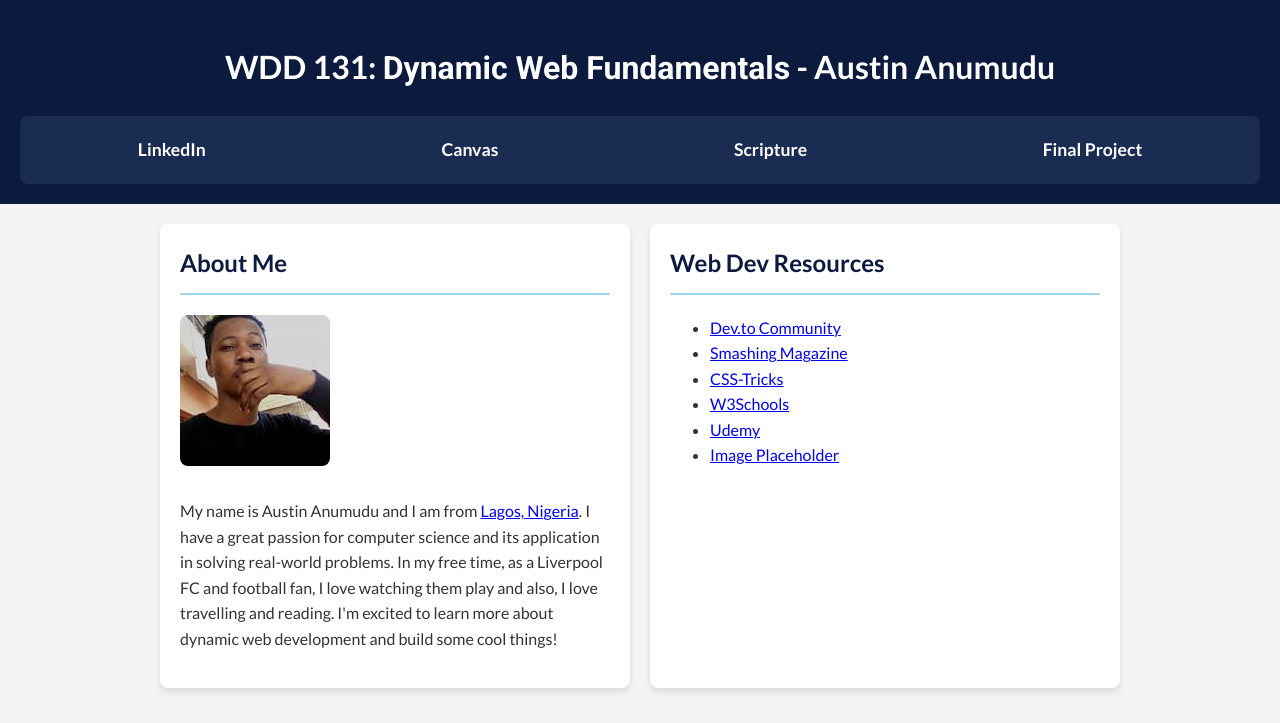
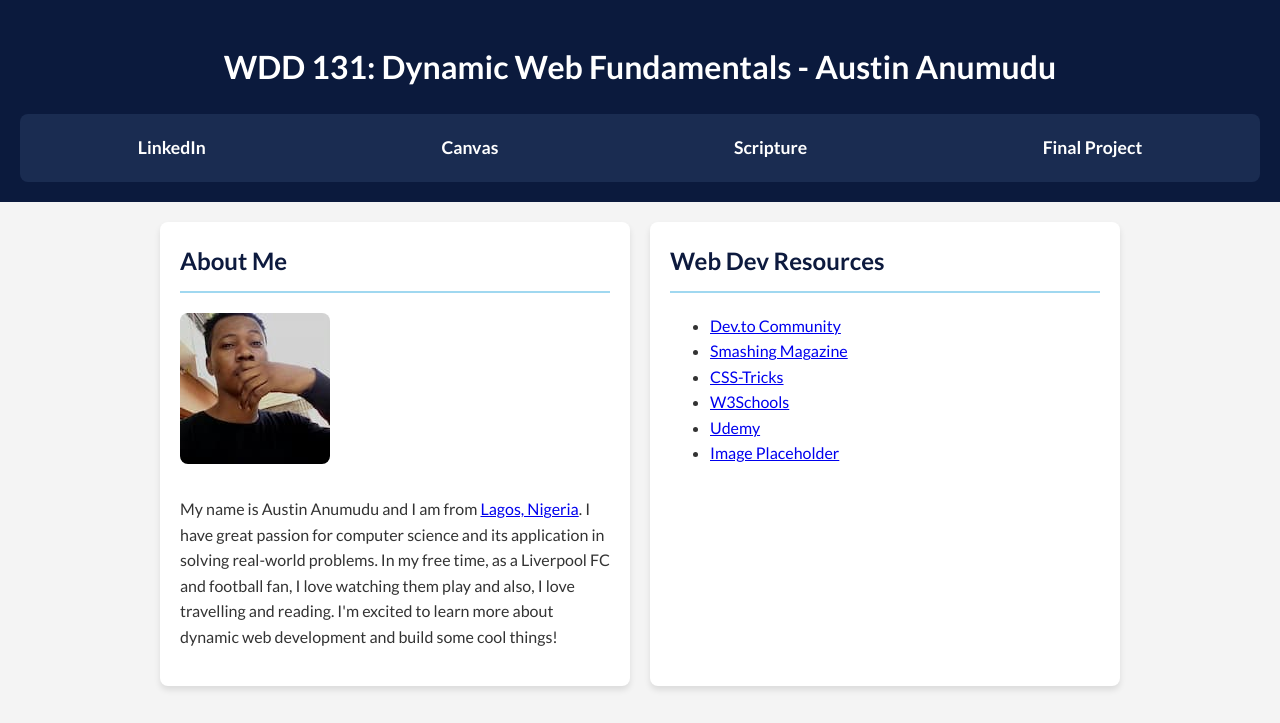
Before and after one commit to donx10austin/wdd131, a plain HTML site: page index.html in a window 1280 px wide. Shown: the top 723 px of the page. Drawn offline with Linux system fonts and the light colour scheme.

Commit message:
better now

```diff
--- a/index.html
+++ b/index.html
@@ -12,8 +12,8 @@
     <link rel="stylesheet" href="styles/base.css">
 </head>
 <body>
-    <header>
-    <h1>WDD 131: <span id="course-title">Dynamic Web Fundamentals</span> - Austin Anumudu</h1>
+   <header>
+    <h1>WDD 131: Dynamic Web Fundamentals - Austin Anumudu</h1>
     <nav>
         <ul>
             <li><a href="#">LinkedIn</a></li>
@@ -29,7 +29,7 @@
             <img src="images/realaustin.jpg" alt="Profile image of Austin Anumudu">
             <p>
                 My name is Austin Anumudu and I am from <a href="https://en.wikipedia.org/wiki/Nigeria" target="_blank" rel="noopener noreferrer">Lagos, Nigeria</a>.
-                I have a great passion for computer science and its application in solving real-world problems.
+                I have great passion for computer science and its application in solving real-world problems.
                 In my free time, as a Liverpool FC and football fan, I love watching them play and also, I love travelling and reading. I'm excited to learn more about dynamic web development and build some cool things!
             </p>
         </section>
```
